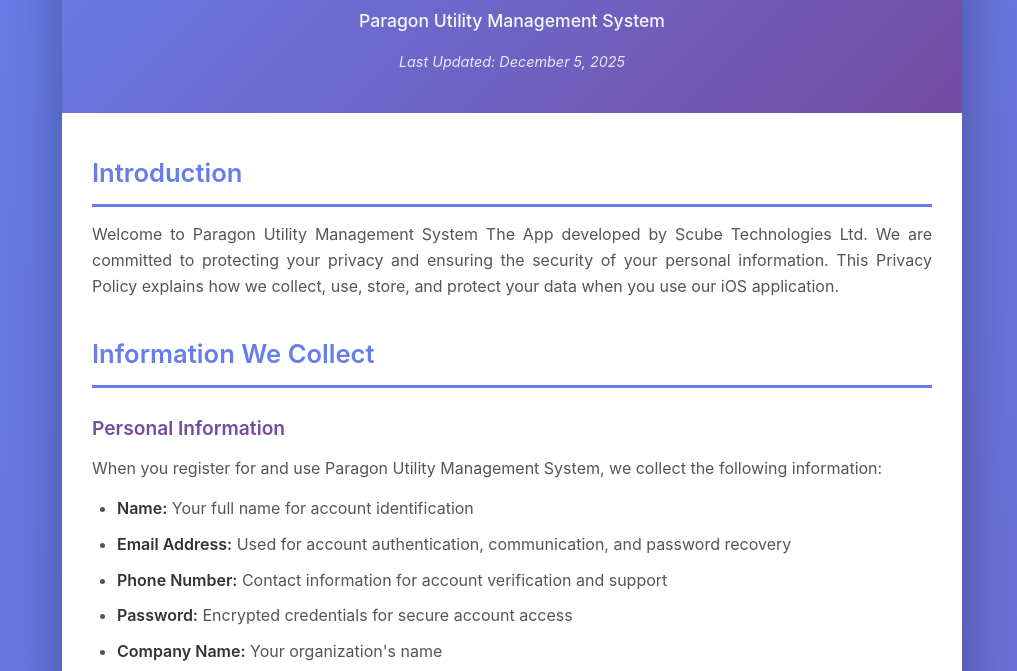
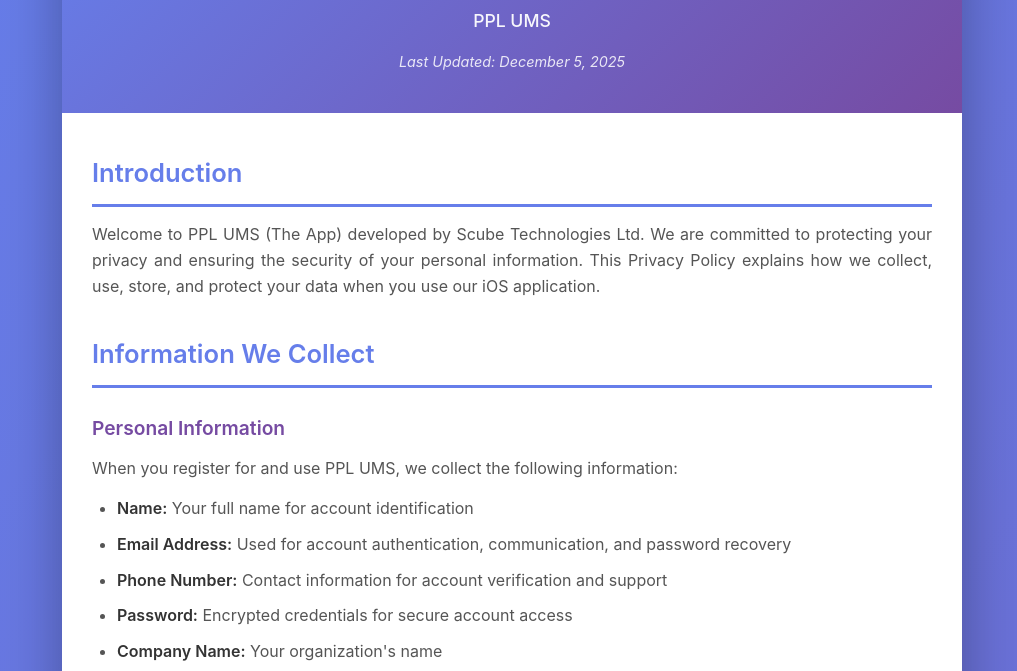
Before and after one commit to Kawsar07/privacy-policy, a plain HTML site: page index.html in a window 1280 px wide. Shown: the part 114-785 px from the top of the page, without its empty margins (128-1145 px from the left). Drawn offline with Linux system fonts and the light colour scheme.

Commit message:
Update index.html

```diff
--- a/index.html
+++ b/index.html
@@ -3,8 +3,8 @@
 <head>
     <meta charset="UTF-8">
     <meta name="viewport" content="width=device-width, initial-scale=1.0">
-    <meta name="description" content="Privacy Policy for Paragon Utility Management System - iOS App">
-    <title>Privacy Policy - Paragon Utility Management System</title>
+    <meta name="description" content="Privacy Policy for PPL UMS - iOS App">
+    <title>Privacy Policy - PPL UMS</title>
     <style>
         * {
             margin: 0;
@@ -233,18 +233,18 @@
     <div class="container">
         <div class="header">
             <h1>Privacy Policy</h1>
-            <div class="app-name">Paragon Utility Management System</div>
+            <div class="app-name">PPL UMS</div>
             <div class="last-updated">Last Updated: December 5, 2025</div>
         </div>
 
         <div class="content">
             <h2>Introduction</h2>
-            <p>Welcome to Paragon Utility Management System The App developed by Scube Technologies Ltd. We are committed to protecting your privacy and ensuring the security of your personal information. This Privacy Policy explains how we collect, use, store, and protect your data when you use our iOS application.</p>
+            <p>Welcome to PPL UMS (The App) developed by Scube Technologies Ltd. We are committed to protecting your privacy and ensuring the security of your personal information. This Privacy Policy explains how we collect, use, store, and protect your data when you use our iOS application.</p>
 
             <h2>Information We Collect</h2>
 
             <h3>Personal Information</h3>
-            <p>When you register for and use Paragon Utility Management System, we collect the following information:</p>
+            <p>When you register for and use PPL UMS, we collect the following information:</p>
             <ul>
                 <li><strong>Name:</strong> Your full name for account identification</li>
                 <li><strong>Email Address:</strong> Used for account authentication, communication, and password recovery</li>
@@ -363,7 +363,7 @@
             <p>In the event of a merger, acquisition, or sale of assets, your information may be transferred to the new owner with continued privacy protection.</p>
 
             <h2>Children's Privacy</h2>
-            <p>Paragon Utility Management System is not intended for users under the age of 13. We do not knowingly collect personal information from children. If we discover that we have inadvertently collected data from a child, we will delete it immediately.</p>
+            <p>PPL UMS is not intended for users under the age of 13. We do not knowingly collect personal information from children. If we discover that we have inadvertently collected data from a child, we will delete it immediately.</p>
 
             <h2>International Data Transfers</h2>
             <p>Your information may be transferred to and processed in countries other than your own. We ensure that appropriate safeguards are in place to protect your data in accordance with this Privacy Policy and applicable international data protection standards.</p>
@@ -384,7 +384,7 @@
                 <h2>Contact Us</h2>
                 <div class="contact-info">
                     <p>If you have any questions, concerns, or requests regarding this Privacy Policy or your personal information, please contact us at:</p>
-                    <p><strong>Paragon Utility Management System Support</strong></p>
+                    <p><strong>PPL UMS Support</strong></p>
                     <p><strong>Email:</strong> kawsar@scube.com.bd</p>
                     <p><strong>Phone:</strong> +8801329665767</p>
                     <p><strong>Address:</strong> Scube Technologies Ltd, Navana Mashira, House-275K, Level-7, Road-27(Old), 16(New), Dhanmondi, Dhaka-1209, Bangladesh</p>
@@ -392,7 +392,7 @@
             </div>
 
             <h2>Your Consent</h2>
-            <p>By using Paragon Utility Management System, you consent to the collection, use, and storage of your information as described in this Privacy Policy.</p>
+            <p>By using PPL UMS, you consent to the collection, use, and storage of your information as described in this Privacy Policy.</p>
 
             <h2>Additional Information</h2>
 
@@ -410,7 +410,7 @@
 
             <div class="highlight-box">
                 <p><strong>Effective Date:</strong> December 5, 2025</p>
-                <p>By downloading, installing, or using Paragon Utility Management System, you acknowledge that you have read, understood, and agree to be bound by this Privacy Policy.</p>
+                <p>By downloading, installing, or using PPL UMS, you acknowledge that you have read, understood, and agree to be bound by this Privacy Policy.</p>
             </div>
         </div>
 
```
